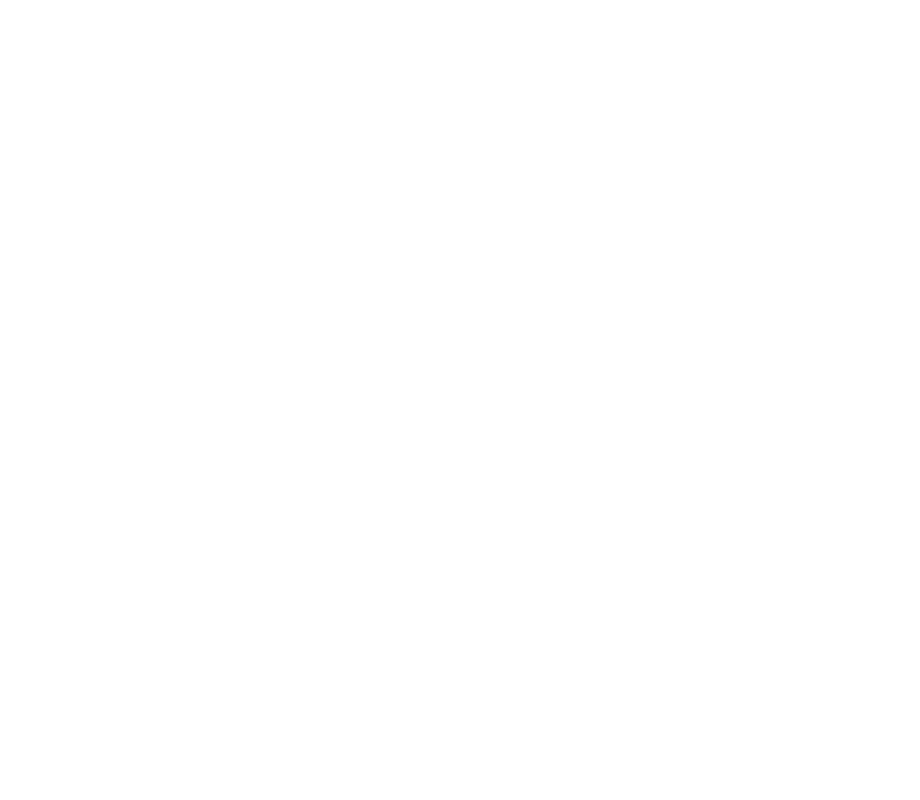
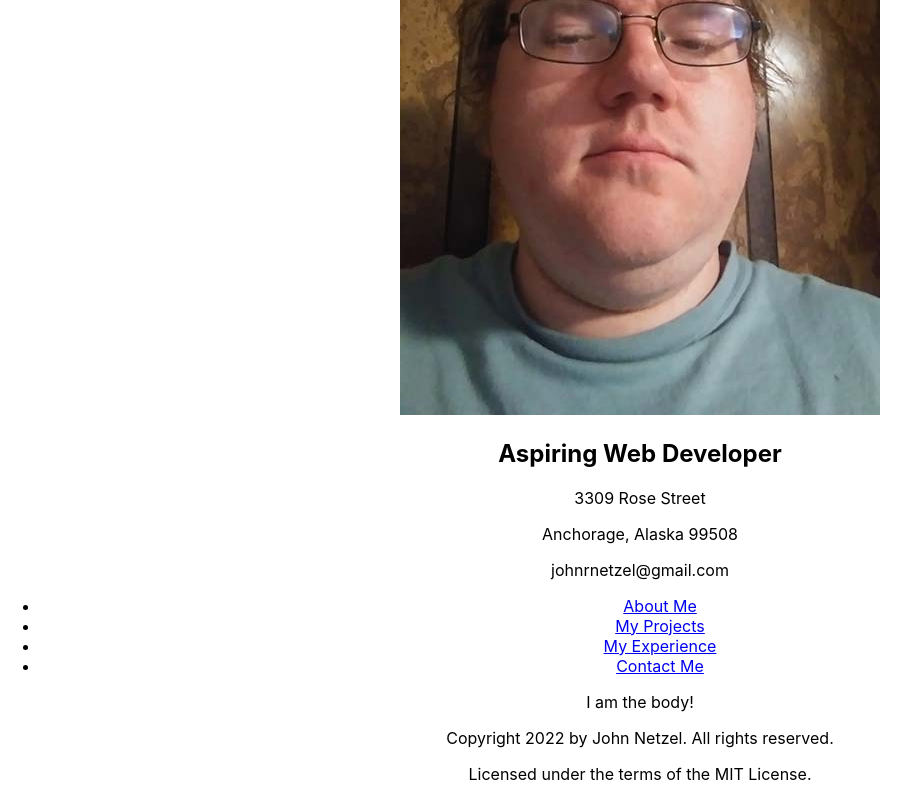
Before and after one commit to CommieDog/react-portfolio, a React (Create React App) app: page / in a window 1280 px wide. Shown: the part 307-1107 px from the top of the page, without its empty margins (0-920 px from the left). Before the commit the page ends 800 px from the top, so only its background shows below. Built offline with nearby package versions, Linux system fonts and the light colour scheme.

Commit message:
Add content to header component

```diff
--- a/src/containers/Header.js
+++ b/src/containers/Header.js
@@ -1,7 +1,25 @@
+import portrait from "../assets/images/profile-picture-small.jpg"
+
 function Header() {
     return (
-      <div>I am the header!
-      </div>
+      <header>
+        <h1>John Netzel</h1>
+        <img src={portrait} alt="Portrait of John Netzel" title="Hello there!"/>
+        <h2>Aspiring Web Developer</h2>
+        <div>
+          <p>3309 Rose Street</p>
+          <p>Anchorage, Alaska 99508</p>
+          <p>johnrnetzel@gmail.com</p>
+        </div>
+        <nav>
+          <ul>
+            <li><a href="#about-me">About Me</a></li>
+            <li><a href="#my-projects">My Projects</a></li>
+            <li><a href="#my-experience">My Experience</a></li>
+            <li><a href="#contact-me">Contact Me</a></li>
+          </ul>
+        </nav>
+      </header>
     );
   }
 
```
Also changed, not shown: src/assets/images/profile-picture-small.jpg (added).
